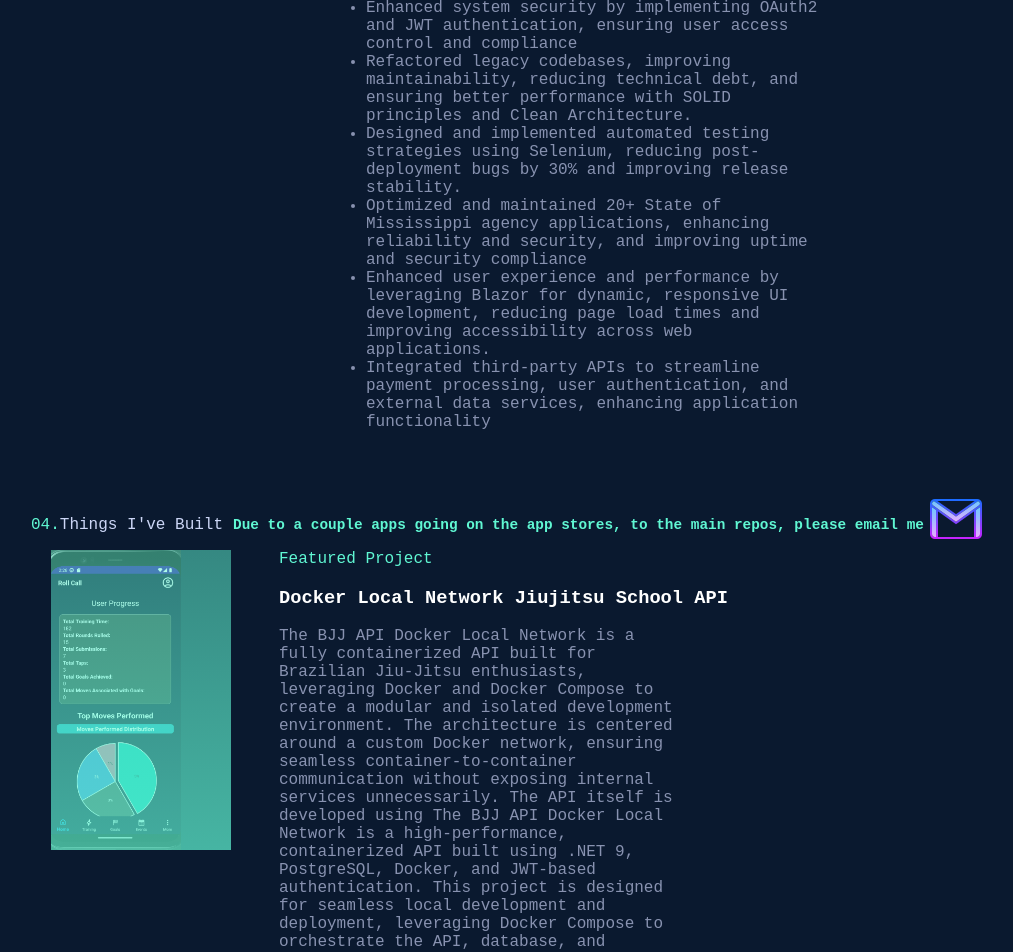
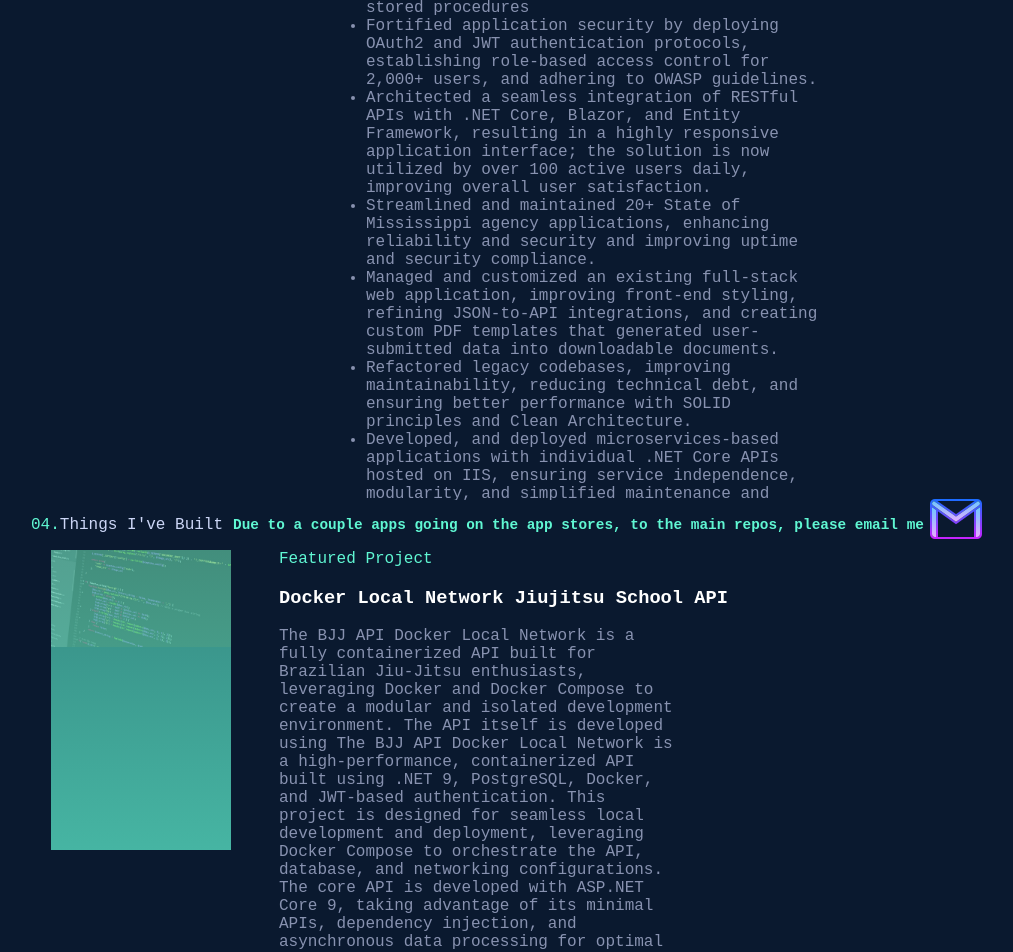
Before and after one commit to zep1994/thomas-matlock, a Next.js app in the folder frontend/: page / in a window 1280 px wide. Shown: the part 2680-3632 px from the top of the page, without its empty margins (189-1202 px from the left). Built offline with nearby package versions, Linux system fonts and the light colour scheme.

Commit message:
Update  res  and bullet points

```diff
--- a/frontend/pages/index.js
+++ b/frontend/pages/index.js
@@ -200,10 +200,10 @@
                               with YAML pipelines
                             </li>
                             <li>
-                              Developed and maintained cloud-based solutions
-                              leveraging Azure Functions, Logic Apps, and App
-                              Services, increasing system scalability and fault
-                              tolerance
+                              Improved user interface responsiveness and reduced
+                              page load times by 25% through the integration of
+                              Blazor and overhauled client-server interactions,
+                              significantly enhancing user experience
                             </li>
                             <li>
                               Optimized SQL Server performance, improving query
@@ -211,9 +211,31 @@
                               procedures
                             </li>
                             <li>
-                              Enhanced system security by implementing OAuth2
-                              and JWT authentication, ensuring user access
-                              control and compliance
+                              Fortified application security by deploying OAuth2
+                              and JWT authentication protocols, establishing
+                              role-based access control for 2,000+ users, and
+                              adhering to OWASP guidelines.
+                            </li>
+                            <li>
+                              Architected a seamless integration of RESTful APIs
+                              with .NET Core, Blazor, and Entity Framework,
+                              resulting in a highly responsive application
+                              interface; the solution is now utilized by over
+                              100 active users daily, improving overall user
+                              satisfaction.
+                            </li>
+                            <li>
+                              Streamlined and maintained 20+ State of
+                              Mississippi agency applications, enhancing
+                              reliability and security and improving uptime and
+                              security compliance.
+                            </li>
+                            <li>
+                              Managed and customized an existing full-stack web
+                              application, improving front-end styling, refining
+                              JSON-to-API integrations, and creating custom PDF
+                              templates that generated user-submitted data into
+                              downloadable documents.
                             </li>
                             <li>
                               Refactored legacy codebases, improving
@@ -222,27 +244,10 @@
                               and Clean Architecture.
                             </li>
                             <li>
-                              Designed and implemented automated testing
-                              strategies using Selenium, reducing
-                              post-deployment bugs by 30% and improving release
-                              stability.
-                            </li>
-                            <li>
-                              Optimized and maintained 20+ State of Mississippi
-                              agency applications, enhancing reliability and
-                              security, and improving uptime and security
-                              compliance
-                            </li>
-                            <li>
-                              Enhanced user experience and performance by
-                              leveraging Blazor for dynamic, responsive UI
-                              development, reducing page load times and
-                              improving accessibility across web applications.
-                            </li>
-                            <li>
-                              Integrated third-party APIs to streamline payment
-                              processing, user authentication, and external data
-                              services, enhancing application functionality
+                              Developed, and deployed microservices-based
+                              applications with individual .NET Core APIs hosted
+                              on IIS, ensuring service independence, modularity,
+                              and simplified maintenance and deployments.
                             </li>
                           </ul>
                         </div>
@@ -270,17 +275,16 @@
                               scalability
                             </li>
                             <li>
-                              Developed and maintained full-stack web
-                              applications, focusing on enhancing user
-                              experience, accessibility, and performance.
-                              Iterative improvements based on user feedback led
-                              to a 30% increase in customer satisfaction ratings
+                              Orchestrated strong problem-solving skills by
+                              troubleshooting complex issues in real time,
+                              reducing downtime, and maintaining 99.9%
+                              operational reliability for web applications.
                             </li>
                             <li>
-                              Led a cross-functional team in optimizing the
-                              software lifecycle process, resulting in a 25%
-                              increase in deployment frequency and a 15%
-                              reduction in post-release defects.
+                              Led a cross-functional team in solving complex
+                              software issues through innovative problem-solving
+                              techniques, resulting in a 25% reduction in bug
+                              resolution time and improved product quality.
                             </li>
                             <li>
                               Optimized server infrastructure and automated
@@ -289,11 +293,20 @@
                               and ensure smooth scaling for growing traffic.
                             </li>
                             <li>
-                              Designed and implemented process improvements for
-                              client support workflows, refining escalation
-                              procedures and automation strategies, which
-                              significantly reduced response times and improved
-                              feedback loops between technical teams and clients
+                              Optimized server infrastructure and automated
+                              deployment processes, enhancing website
+                              reliability and load balancing.
+                            </li>
+                            <li>
+                              Spearheading process improvements to streamline
+                              client support workflows, reducing resolution
+                              times and improving feedback loops.
+                            </li>
+                            <li>
+                              Proactively identified and integrated emerging
+                              trends in web technologies, resulting in a 25%
+                              increase in project efficiency and scalability
+                              across multiple projects.{" "}
                             </li>
                           </ul>
                         </div>
@@ -318,10 +331,7 @@
                               work and improved processing speed by 40%
                             </li>
                             <li>
-                              Developed a Python-based automation script to
-                              analyze and process millions of SAP records,
-                              identifying discrepancies in data resulting in
-                              saving over 10% revenue a year
+                            Built and implemented automated workflows that ran 32+ scripts, analyzed millions of records, and pinpointed anomalies within the system, which captured  3+ fraud cases and created and delivered $100,000+ in yearly savings.
                             </li>
                             <li>
                               Led full-stack LAMP stack development and
@@ -341,12 +351,7 @@
                               (SDLC).
                             </li>
                             <li>
-                              Oversaw company-wide IT processes, identifying
-                              inefficiencies and proposing critical improvements
-                              based on severity and risk assessments;
-                              successfully implemented solutions that
-                              streamlined operations, reduced costs, and
-                              enhanced system efficiency.
+                            Pioneered software application and system administrator development leadership, data migrations, system migrations; designed and implemented systems and re-platforming applications, database design, data structures, and web applications.
                             </li>
                           </ul>
                         </div>
@@ -418,36 +423,16 @@
                         containerized API built for Brazilian Jiu-Jitsu
                         enthusiasts, leveraging Docker and Docker Compose to
                         create a modular and isolated development environment.
-                        The architecture is centered around a custom Docker
-                        network, ensuring seamless container-to-container
-                        communication without exposing internal services
-                        unnecessarily. The API itself is developed using The BJJ
-                        API Docker Local Network is a high-performance,
-                        containerized API built using .NET 9, PostgreSQL,
-                        Docker, and JWT-based authentication. This project is
-                        designed for seamless local development and deployment,
-                        leveraging Docker Compose to orchestrate the API,
-                        database, and networking configurations. The core API is
-                        developed with ASP.NET Core 9, taking advantage of its
-                        minimal APIs, dependency injection, and asynchronous
-                        data processing for optimal performance. PostgreSQL
-                        serves as the database, ensuring reliable,
-                        ACID-compliant transactions, with Entity Framework Core
-                        facilitating efficient ORM-based data access.
-                        Authentication is handled through JWT (JSON Web Tokens),
-                        enabling secure, stateless authentication across client
-                        requests. The project is structured with a clean
-                        architecture approach, following SOLID principles to
-                        maintain scalability and modularity. All services run
-                        within an isolated Docker network, allowing for seamless
-                        container-to-container communication while keeping the
-                        API secure from external interference. With automatic
-                        migrations, environment-based configuration, and a
-                        hot-reload development setup, this API is optimized for
-                        both local development and cloud deployment. Future
-                        enhancements could include GraphQL support,
-                        microservices integration, and Kubernetes orchestration
-                        for horizontal scaling.
+                        The API itself is developed using The BJJ API Docker
+                        Local Network is a high-performance, containerized API
+                        built using .NET 9, PostgreSQL, Docker, and JWT-based
+                        authentication. This project is designed for seamless
+                        local development and deployment, leveraging Docker
+                        Compose to orchestrate the API, database, and networking
+                        configurations. The core API is developed with ASP.NET
+                        Core 9, taking advantage of its minimal APIs, dependency
+                        injection, and asynchronous data processing for optimal
+                        performance.
                       </p>
                       <ul className={styles.stackUl}>
                         <li className={styles.listItem}>PostgreSQL</li>
--- a/frontend/styles/Home.module.css
+++ b/frontend/styles/Home.module.css
@@ -719,7 +719,7 @@
   margin-top: auto;
   margin-bottom: auto;
   margin-left: 3rem;
-  background-image: linear-gradient(to bottom, rgba(96, 247, 212, 0.5), rgba(96, 247, 212, 0.7)), url(/images/flush.png);
+  background-image: linear-gradient(to bottom, rgba(96, 247, 212, 0.5), rgba(96, 247, 212, 0.7)), url(/images/dev.jpg);
   background-repeat: no-repeat;
   background-size: contain;
   }
@@ -727,7 +727,7 @@
 
 
 .projectImg2:hover::after {
-  background-image: linear-gradient(to bottom, rgba(96, 247, 212, 0.5), rgba(96, 247, 212, 0.7)), url(/images/flush.png);
+  background-image: linear-gradient(to bottom, rgba(96, 247, 212, 0.5), rgba(96, 247, 212, 0.7)), url(/images/dev.jpg);
   transition: opacity 4s ease;
 }
 
@@ -757,7 +757,7 @@
   height: 300px;
   width: 330px;
   margin-left: 3rem;
-  background-image: linear-gradient(to bottom, rgba(96, 247, 212, 0.5), rgba(96, 247, 212, 0.7)), url(/images/audit.png);
+  background-image: linear-gradient(to bottom, rgba(96, 247, 212, 0.5), rgba(96, 247, 212, 0.7)), url(/images//dev.jpg);
   background-repeat: no-repeat;
   background-size: contain;
   }
@@ -765,7 +765,7 @@
 
 
 .projectImg3:hover::after {
-  background-image: linear-gradient(to bottom, rgba(96, 247, 212, 0.5), rgba(96, 247, 212, 0.7)), url(/images/audit.png);
+  background-image: linear-gradient(to bottom, rgba(96, 247, 212, 0.5), rgba(96, 247, 212, 0.7)), url(/images//dev.jpg);
   transition: opacity 4s ease;
 }
 
@@ -781,7 +781,7 @@
   margin-top: auto;
   margin-bottom: auto;
   margin-right: 3rem;
-  background-image: linear-gradient(to bottom, rgba(96, 247, 212, 0.5), rgba(96, 247, 212, 0.7)), url(/images/rollon.png);
+  background-image: linear-gradient(to bottom, rgba(96, 247, 212, 0.5), rgba(96, 247, 212, 0.7)), url(/images//dev.jpg);
   background-repeat: no-repeat;
   background-size: contain;
   }
@@ -789,7 +789,7 @@
 
 
 .projectImg:hover::after {
-  background-image: linear-gradient(to bottom, rgba(96, 247, 212, 0.5), rgba(96, 247, 212, 0.7)), url(/images/rollon.png);
+  background-image: linear-gradient(to bottom, rgba(96, 247, 212, 0.5), rgba(96, 247, 212, 0.7)), url(/images//dev.jpg);
   transition: opacity 4s ease;
 }
 
```
Also changed, not shown: 2 other files (tests, documents, lock files or other folders).
